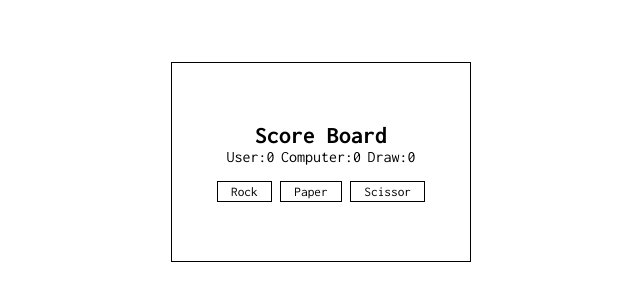
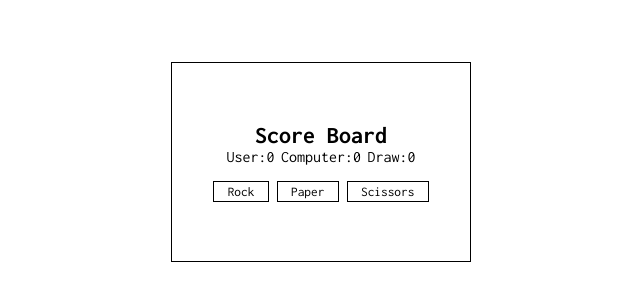
Before and after one commit to kilatis12/rockPaperScissors, a plain HTML site: page index.html in a window 1280 px wide. Shown: the part 238-538 px from the top of the page, 319-959 px from the left. Drawn offline with Linux system fonts and the light colour scheme.

Commit message:
Update index.html

```diff
--- a/index.html
+++ b/index.html
@@ -23,7 +23,7 @@
             <div class="buttons">
                 <button class="gameButtons" type="button" value="rock">Rock</button>
                 <button class="gameButtons" type="button" value="paper">Paper</button>
-                <button class="gameButtons" type="button" value="scissor">Scissor</button>
+                <button class="gameButtons" type="button" value="scissor">Scissors</button>
             </div>
             <div id="result" class="result hidden">
                 <h3 id="results"></h3>
```
